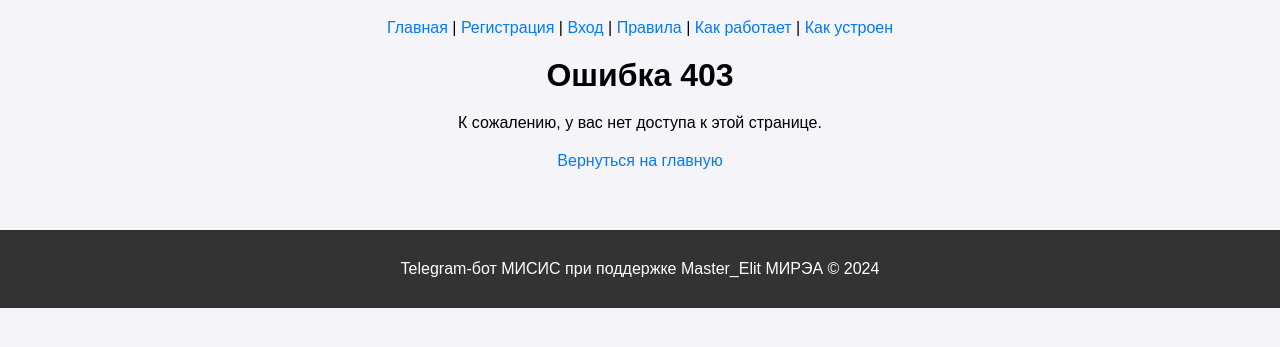
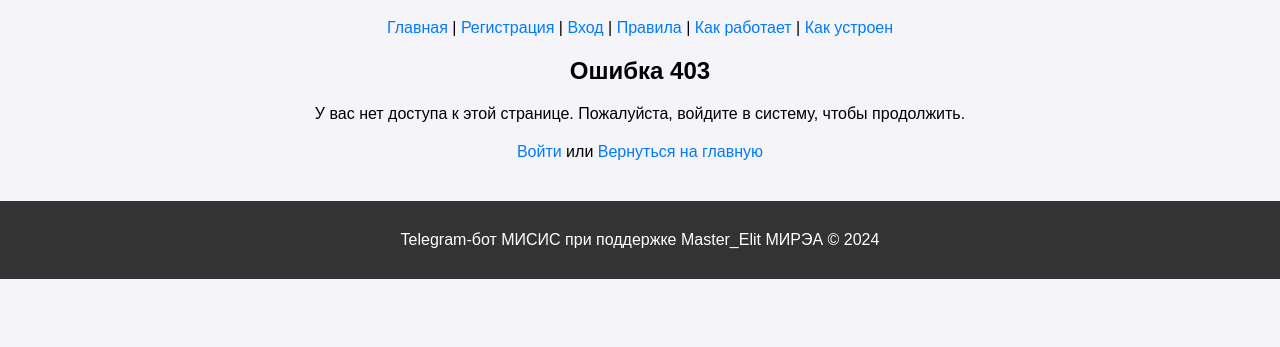
Before and after one commit to Master1910/misis, a Flask app: template templates/403.html in a window 1280 px wide. Shown: the part 41-388 px from the top of the page. Run offline with Flask 2, Linux system fonts and the light colour scheme; the template is opened without the code that fills it, so the values that code supplies are empty.

Commit message:
Update 403.html

```diff
--- a/templates/403.html
+++ b/templates/403.html
@@ -1,7 +1,9 @@
 {% extends "base.html" %}
 
+{% block title %}Ошибка 403 - Доступ запрещен{% endblock %}
+
 {% block content %}
-    <h1>Ошибка 403</h1>
-    <p>К сожалению, у вас нет доступа к этой странице.</p>
-    <p><a href="{{ url_for('home') }}">Вернуться на главную</a></p>
+    <h2>Ошибка 403</h2>
+    <p>У вас нет доступа к этой странице. Пожалуйста, войдите в систему, чтобы продолжить.</p>
+    <a href="{{ url_for('login') }}">Войти</a> или <a href="{{ url_for('home') }}">Вернуться на главную</a>
 {% endblock %}
```
